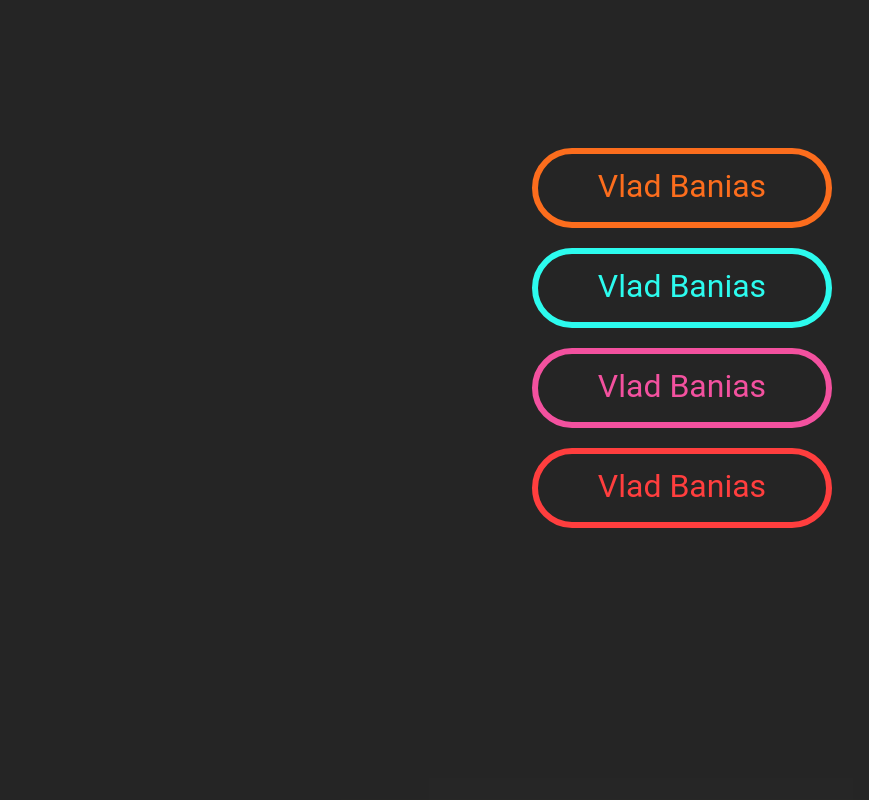
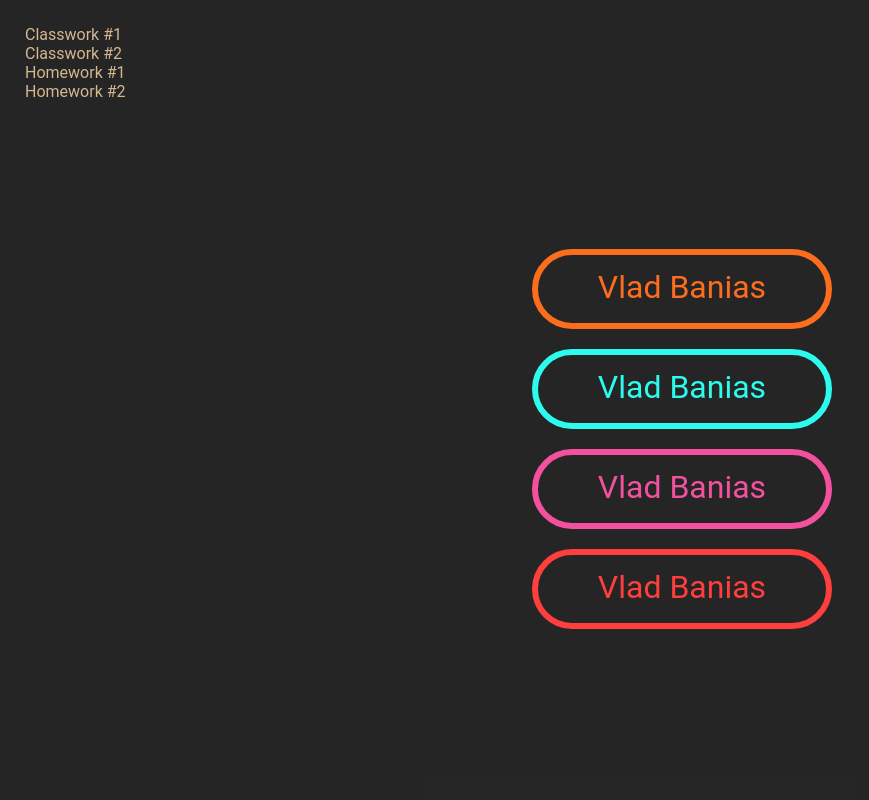
Before and after one commit to gitbanis/HTML_CSS_Dec_2021, a plain HTML site: page Lesson 2/index.html in a window 1280 px wide. Shown: the top 800 px of the page, without its empty margins (0-869 px from the left). Drawn offline with Linux system fonts and the light colour scheme.

Commit message:
Home work

```diff
--- a/Lesson 2/index.html
+++ b/Lesson 2/index.html
@@ -10,7 +10,13 @@
 </head>
 <body>
 <!--CLASSWORK #1-->
-<div class="classwork-1">
+<div id="m1" class="classwork-1">
+    <div class="menu-w">
+            <a href="#m1">Classwork #1</a> <br>
+            <a href="#m2">Classwork #2</a> <br>
+            <a href="#m3">Homework #1</a> <br>
+            <a href="#m4">Homework #2</a>
+    </div>
     <div class="container">
         <div id="orange" class="name">Vlad Banias</div>
         <div id="blue" class="name">Vlad Banias</div>
@@ -19,8 +25,9 @@
     </div>
 </div>
 <hr class="cw">
+
 <!--CLASSWORK #2-->
-<div class="classwork-2">
+<div id="m2" class="classwork-2">
     <div class="silverbox"></div>
     <p class="red-border">
         Параграф з червоною рамкою ліворуч!
@@ -37,8 +44,9 @@
     </p>
 </div>
 <hr class="cw">
+
 <!--HOMEWORK #1-->
-<div class="homework-1">
+<div id="m3" class="homework-1">
     <div id="box-a" class="orangebox">A</div>
     <div id="box-b" class="orangebox">B</div>
     <div id="box-c" class="orangebox">C</div>
@@ -47,8 +55,9 @@
     <div id="box-f" class="orangebox">F</div>
 </div>
 <hr class="cw">
+
 <!--HOMEWORK #2-->
-<div class="lesson-2-html">
+<div id="m4" class="lesson-2-html">
     <h1>Lesson 2</h1>
     <div class="bg-silver">
         Lorem ipsum dolor sit amet, consectetur adipisicing elit. Ab architecto earum exercitationem itaque iusto
@@ -62,6 +71,5 @@
     <div class="greenbox"></div>
     <div class="bluebox"></div>
 </div>
-
 </body>
 </html>
--- a/Lesson 2/style.css
+++ b/Lesson 2/style.css
@@ -2,7 +2,15 @@ body {
     margin: 0 auto;
     width: 100%;
 }
-
+.menu-w > a {
+    font-family: 'Roboto', sans-serif;
+    color: #d5b791;
+    text-decoration: none;
+}
+.menu-w {
+    padding-top: 25px;
+    padding-left: 25px;
+}
 /* _____________________CLASSWORK #1__________*/
 .classwork-1 {
     background: #252525;
```
